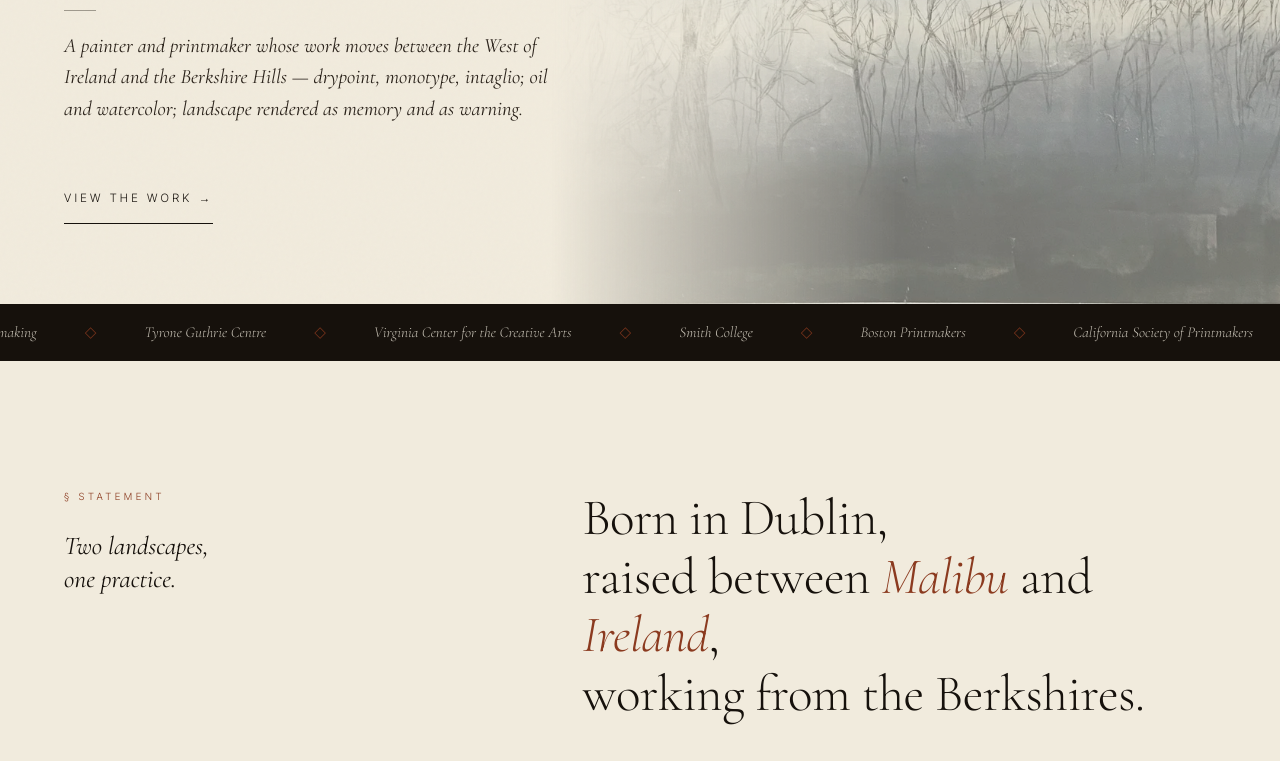
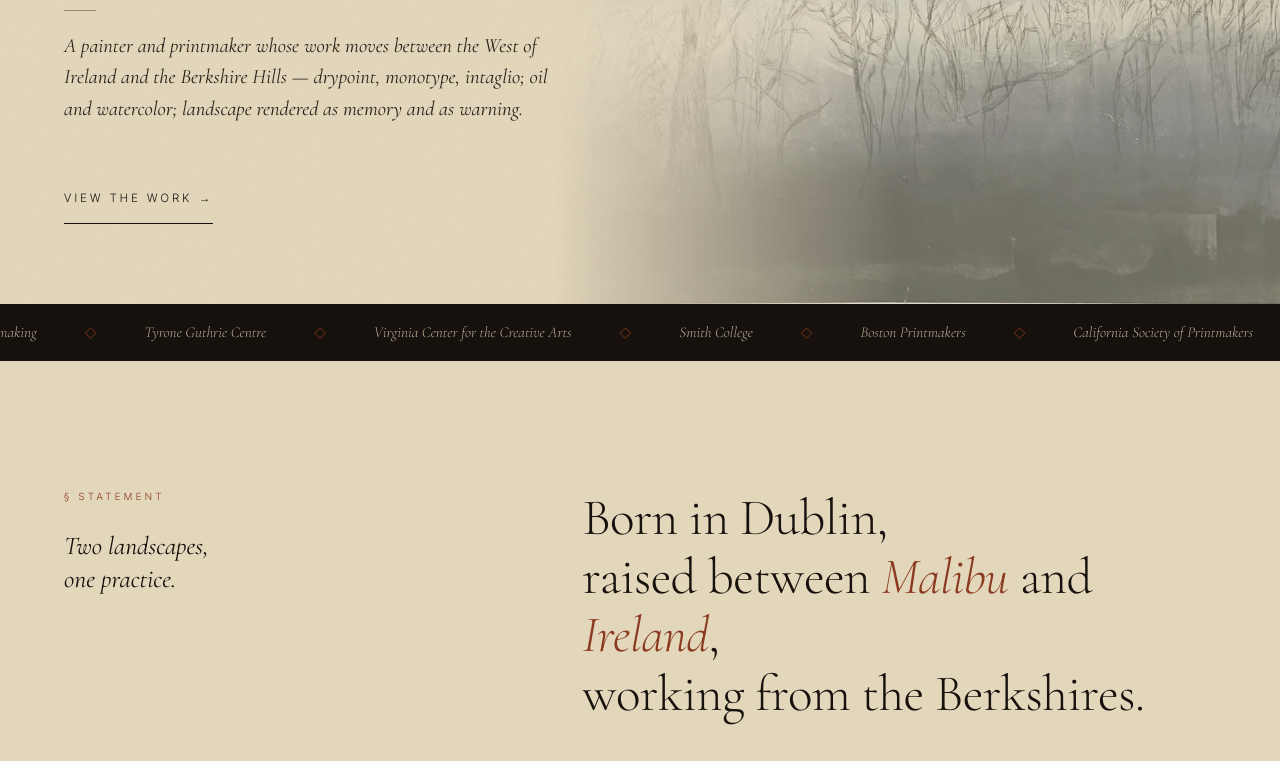
Before and after one commit to zombienaic/olwen-site, a plain HTML site: page index.html in a window 1280 px wide. Shown: the part 450-1211 px from the top of the page. Drawn offline with nearby package versions, Linux system fonts and the light colour scheme.

Commit message:
Update paper color variable in CSS

```diff
--- a/index.html
+++ b/index.html
@@ -12,7 +12,7 @@
 :root {
   --ink: #16110c;
   --ink-soft: #2a221a;
-  --paper: #f1ebdd;
+  --paper: #e2d6bb;
   --paper-warm: #ebe2cf;
   --paper-deep: #e2d6bb;
   --warm-mid: #b8a98d;
```
